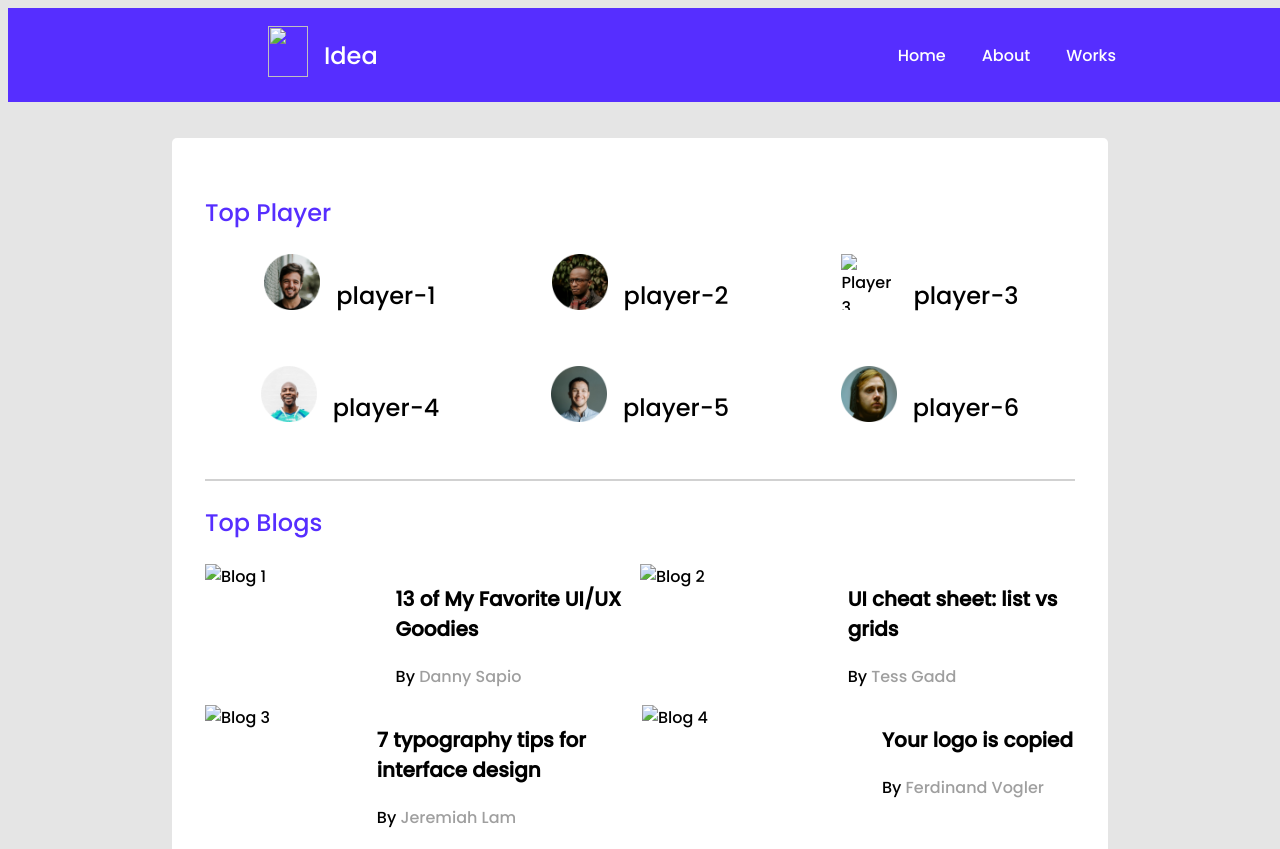
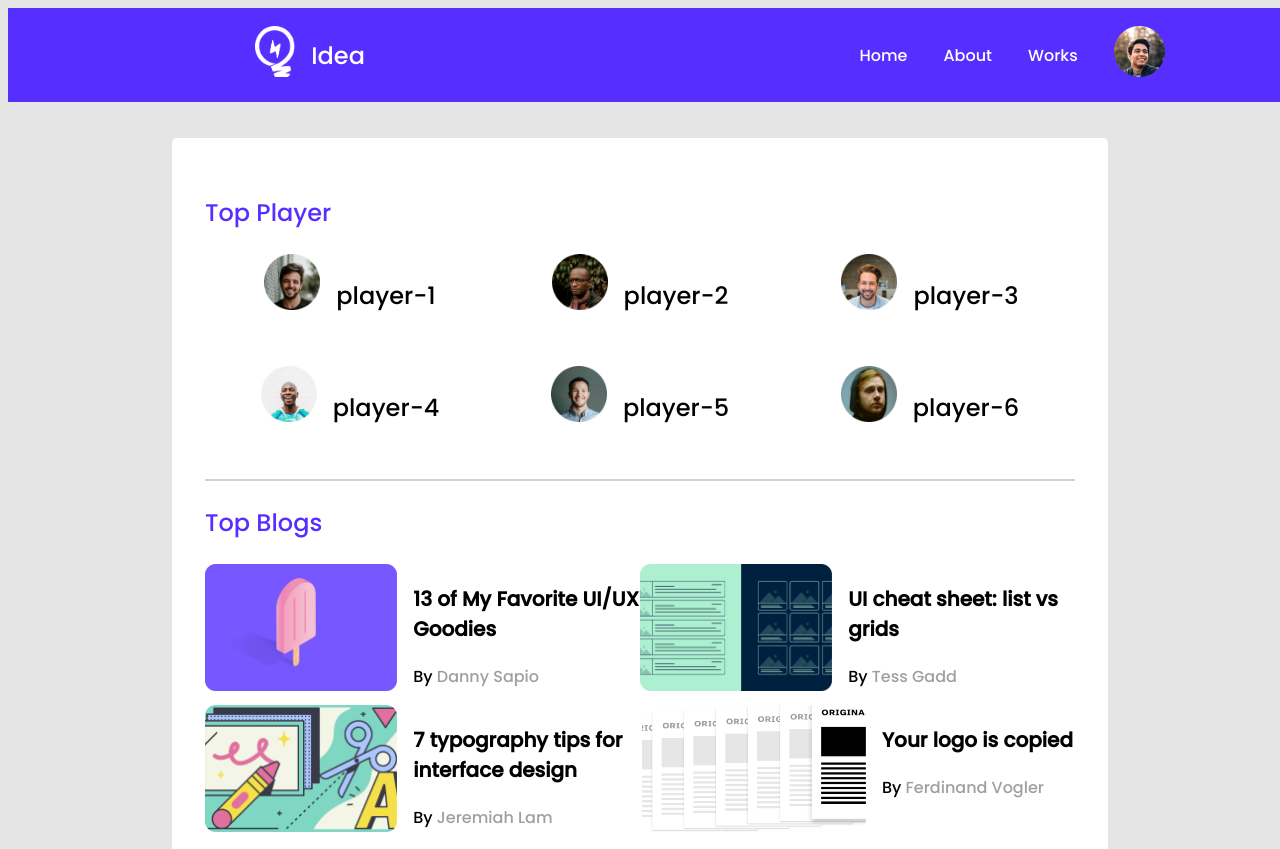
Before and after one commit to Evan-CSE/LeaderBoard, a plain HTML site: page index.html in a window 1280 px wide. Shown: the top 849 px of the page. Drawn offline with Linux system fonts and the light colour scheme; the site is published under a folder, as on GitHub Pages, so addresses that start at the root find nothing.

Commit message:
Image problem fixed

```diff
--- a/index.html
+++ b/index.html
@@ -14,7 +14,7 @@
     <nav>
         <div class="logo-details">
             <div class="logo">
-                <img src="/images/icons/logo.png" alt="">
+                <img src="images/icons/logo.png" alt="">
             </div>
             <div class="idea">
                 Idea
@@ -28,7 +28,7 @@
             </span><span class="navigation">
                 <a href="">Works</a>
             </span><span class="navigation">
-                <img src="/images/icons/profile.png" alt="">
+                <img src="images/icons/profile.png" alt="">
             </span>
         </span>
     </nav>
@@ -47,7 +47,7 @@
                     <h3>player-2</h3>
                 </div>
                 <div class="player">
-                    <img src="/images/players/player-3.png" alt="Player 3">
+                    <img src="images/players/player-3.png" alt="Player 3">
                     <h3>player-3</h3>
                 </div>
                 <div class="player">
@@ -69,7 +69,7 @@
             </h3>
             <div class="blogs">
                 <div class="blog">
-                    <img src="/images/blogs/blog-1.png" alt="Blog 1">
+                    <img src="images/blogs/blog-1.png" alt="Blog 1">
                     <span>
                         <h3>13 of My Favorite
                             UI/UX Goodies</h3>
@@ -80,7 +80,7 @@
 
                 </div>
                 <div class="blog">
-                    <img src="/images/blogs/blog-2.png" alt="Blog 2">
+                    <img src="images/blogs/blog-2.png" alt="Blog 2">
                     <span>
                         <h3>UI cheat sheet:
                             list vs grids</h3>
@@ -91,7 +91,7 @@
 
                 </div>
                 <div class="blog">
-                    <img src="/images/blogs/blog-3.png" alt="Blog 3">
+                    <img src="images/blogs/blog-3.png" alt="Blog 3">
                     <span>
                         <h3>7 typography tips
                             for interface design</h3>
@@ -102,7 +102,7 @@
 
                 </div>
                 <div class="blog">
-                    <img src="/images/blogs/blog-4.png" alt="Blog 4">
+                    <img src="images/blogs/blog-4.png" alt="Blog 4">
                     <span>
                         <h3>
                             Your logo is
```
